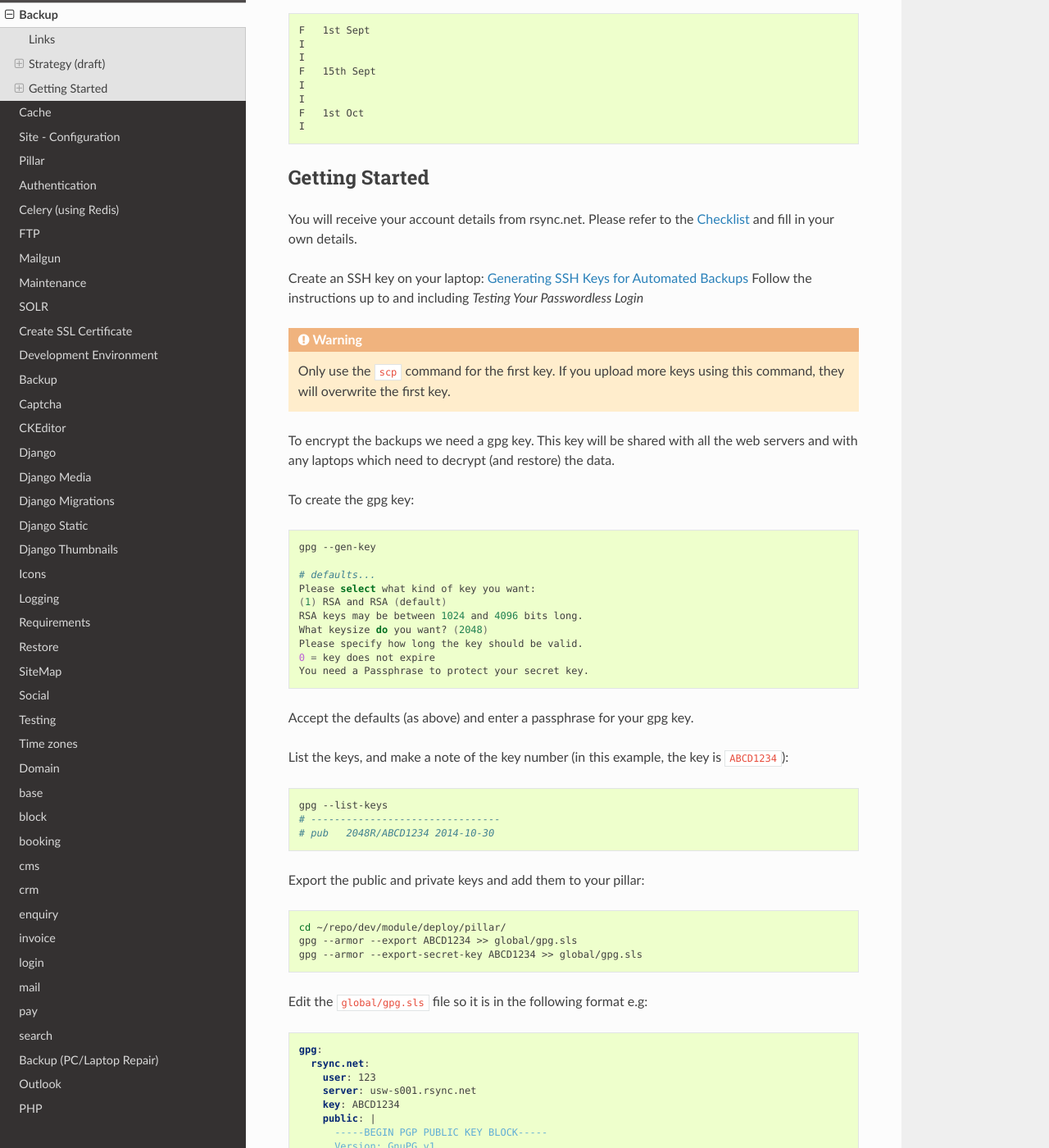
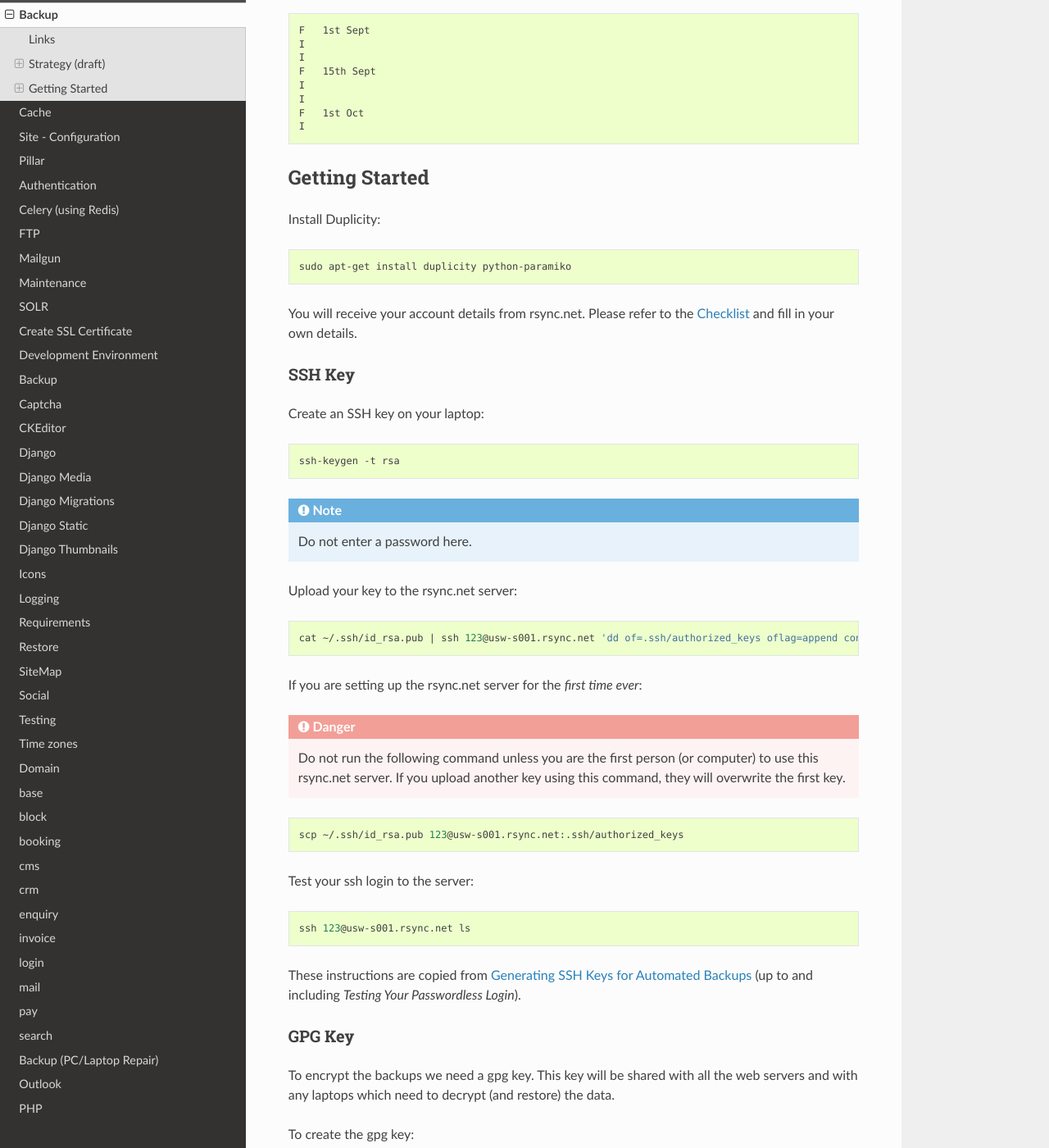
Before and after one commit to pkimber/old-docs-migrated-to-gitlab, a Sphinx documentation site: the page built from source/backup.rst, in a window 1280 px wide and 1400 px high, scrolled down 1450 px. Shown: the whole window at 82% size. Built offline with Sphinx 7.4.7 and the Read the Docs theme 2.0.0, drawn with Linux system fonts in a browser that asks for light colours.

Commit message:
ssh and gpg

```diff
--- a/source/backup.rst
+++ b/source/backup.rst
@@ -81,14 +81,45 @@ Remove all incrementals older than *count* full backups
 Getting Started
 ===============
 
+Install Duplicity::
+
+  sudo apt-get install duplicity python-paramiko
+
 You will receive your account details from rsync.net.  Please refer to the
 :doc:`checklist` and fill in your own details.
 
-Create an SSH key on your laptop: `Generating SSH Keys for Automated Backups`_
-Follow the instructions up to and including *Testing Your Passwordless Login*
+SSH Key
+-------
 
-.. warning:: Only use the ``scp`` command for the first key.  If you upload
-             more keys using this command, they will overwrite the first key.
+Create an SSH key on your laptop::
+
+  ssh-keygen -t rsa
+
+.. note:: Do not enter a password here.
+
+Upload your key to the rsync.net server::
+
+  cat ~/.ssh/id_rsa.pub | ssh 123@usw-s001.rsync.net 'dd of=.ssh/authorized_keys oflag=append conv=notrunc'
+
+If you are setting up the rsync.net server for the *first time ever*:
+
+.. danger:: Do not run the following command unless you are the first person
+            (or computer) to use this rsync.net server.  If you upload another
+            key using this command, they will overwrite the first key.
+
+::
+
+  scp ~/.ssh/id_rsa.pub 123@usw-s001.rsync.net:.ssh/authorized_keys
+
+Test your ssh login to the server::
+
+  ssh 123@usw-s001.rsync.net ls
+
+These instructions are copied from `Generating SSH Keys for Automated Backups`_
+(up to and including *Testing Your Passwordless Login*).
+
+GPG Key
+-------
 
 To encrypt the backups we need a gpg key.  This key will be shared with all the
 web servers and with any laptops which need to decrypt (and restore) the data.
```
